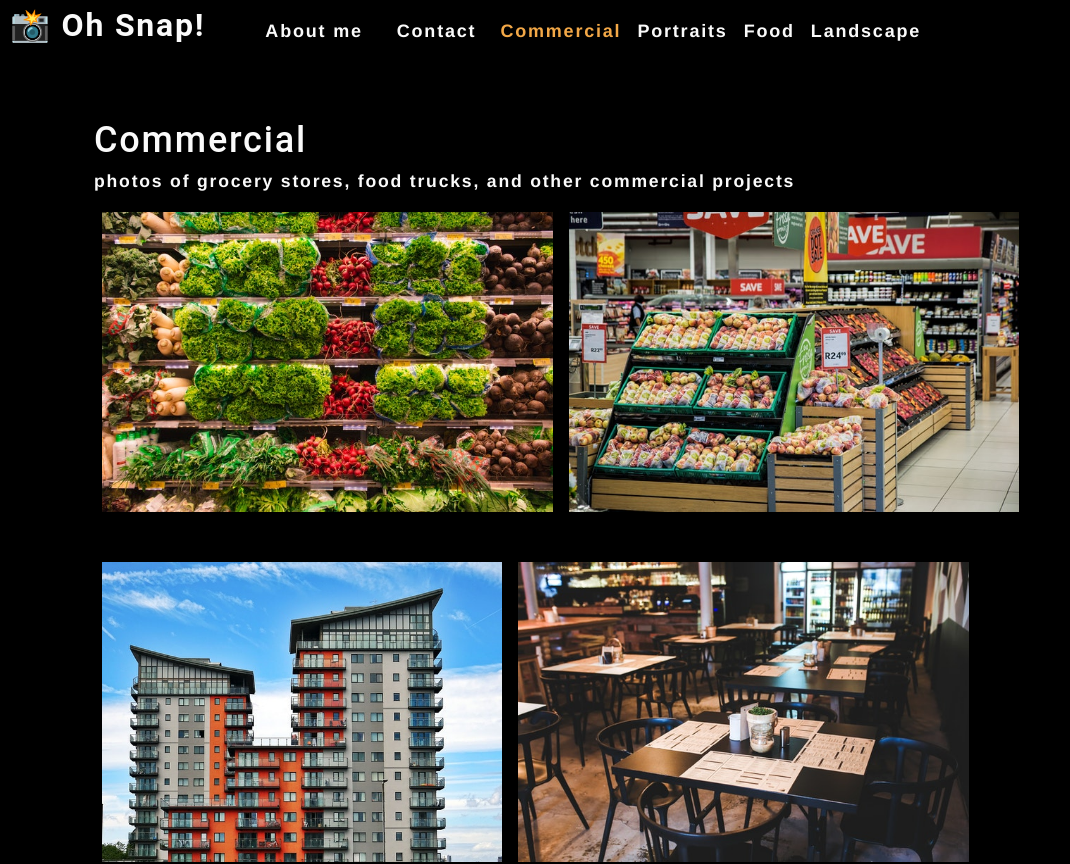
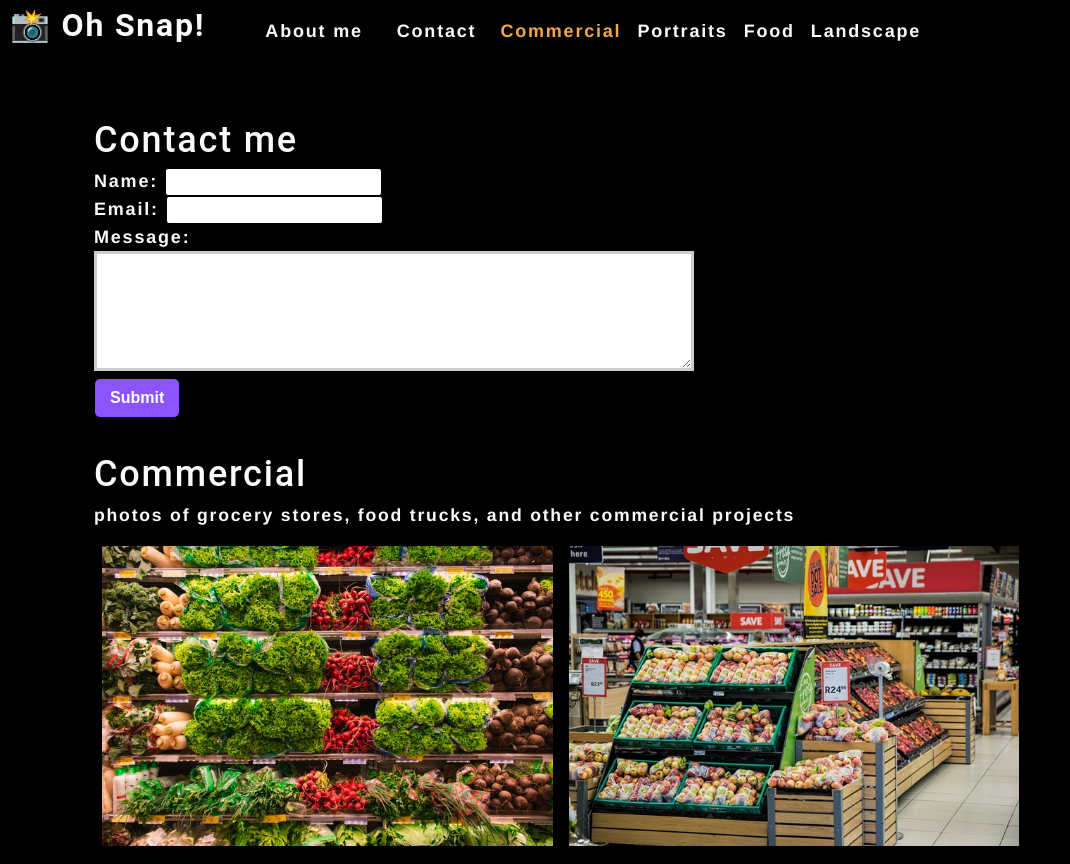
Before and after one commit to joshuaramat/photo-port, a React (Create React App) app: page / in a window 1280 px wide. Shown: the top 864 px of the page, without its empty margins (0-1070 px from the left). Built offline with nearby package versions, Linux system fonts and the light colour scheme.

Commit message:
added contact form component to input and submit data from client side

```diff
--- a/src/App.js
+++ b/src/App.js
@@ -2,6 +2,7 @@
 import About from './components/About';
 import Nav from './components/Nav';
 import Gallery from './components/Gallery';
+import ContactForm from './components/Contact';
 
 function App() {
   const [categories] = useState([
@@ -21,6 +22,7 @@
         currentCategory={currentCategory}
       />
       <main>
+        <ContactForm />
         <Gallery currentCategory={currentCategory}/>
         <About />
       </main>
--- a/src/components/Contact/index.js
+++ b/src/components/Contact/index.js
@@ -1,24 +1,38 @@
-import react from "react";
+import react, { useState } from "react";
 
 function ContactForm() {
+    const [formState, setFormState] = useState({name: '', email: '', message: ''});
+    const { name, email, message } = formState;
+
+    function handleChange(e) {
+        setFormState({...formState, [e.target.name]: e.target.value })
+    }
+
+    function handleSubmit(e) {
+        e.preventDefault();
+        console.log(formState);
+    }
+
+    return (
         <section>
             <h1>Contact me</h1>
-        <form id='contact-form'>
+            <form id='contact-form' onSubmit={handleSubmit}>
                 <div>
-                <label htmlFor='name'>Name:</label>
-                <input type='text' name='name' />
+                    <label htmlFor='name'>Name: </label>
+                    <input type='text' name='name' defaultValue={name} onChange={handleChange}/>
                 </div>
                 <div>
-                <label htmlFor='email'>Email:</label>
-                <input type='email' name='email' />
+                    <label htmlFor='email'>Email: </label>
+                    <input type='email' name='email' defaultValue={email} onChange={handleChange}/>
                 </div>
                 <div>
                     <label htmlFor='message'>Message:</label>
-                <textarea name='message' rows='5' />
+                    <textarea name='message' rows='5' defaultValue={message} onChange={handleChange}/>
                 </div>
                 <button type='submit'>Submit</button>
             </form>
         </section>
-}
+    );
+};
 
 export default ContactForm;
```
Lines whose indentation alone changed are shown as unchanged.
